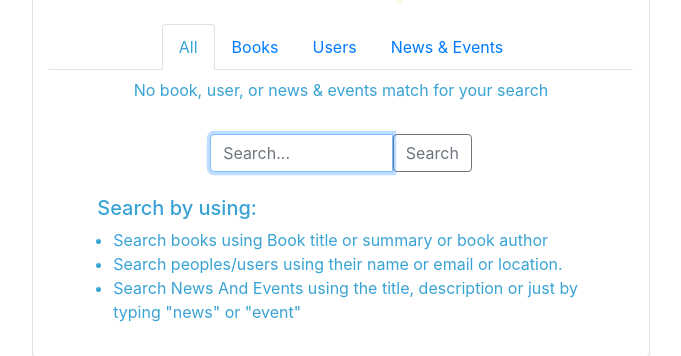
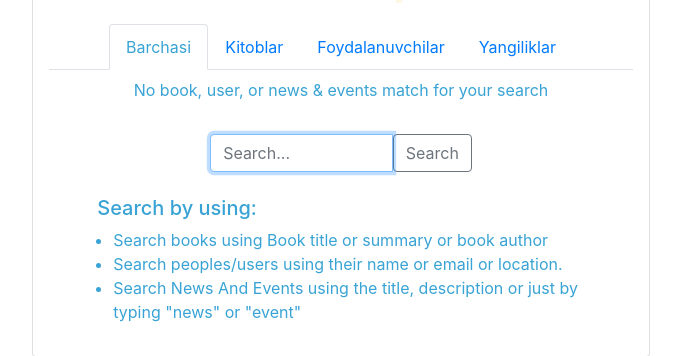
Before and after one commit to Xusanbek0039/django-book-webapp, a Django app: template templates/searchs/search_view.html in a window 1280 px wide. Shown: the part 132-488 px from the top of the page, without its empty margins (299-980 px from the left). Run offline with Django 3.2, Linux system fonts and the light colour scheme; the template is opened without the code that fills it, so the values that code supplies are empty; some libraries are stand-ins or nearby versions.

Commit message:
Update search_view.html

```diff
--- a/templates/searchs/search_view.html
+++ b/templates/searchs/search_view.html
@@ -13,16 +13,16 @@
 
     <ul class="nav nav-tabs justify-content-center" id="myTab" role="tablist">
         <li class="nav-item">
-          <a class="nav-link active" id="all-tab" data-toggle="tab" href="#all" role="tab" aria-controls="all" aria-selected="true">All</a>
+          <a class="nav-link active" id="all-tab" data-toggle="tab" href="#all" role="tab" aria-controls="all" aria-selected="true">Barchasi</a>
         </li>
         <li class="nav-item">
-          <a class="nav-link" id="books-tab" data-toggle="tab" href="#books" role="tab" aria-controls="books" aria-selected="false">Books</a>
+          <a class="nav-link" id="books-tab" data-toggle="tab" href="#books" role="tab" aria-controls="books" aria-selected="false">Kitoblar</a>
         </li>
         <li class="nav-item">
-          <a class="nav-link" id="users-tab" data-toggle="tab" href="#users" role="tab" aria-controls="users" aria-selected="false">Users</a>
+          <a class="nav-link" id="users-tab" data-toggle="tab" href="#users" role="tab" aria-controls="users" aria-selected="false">Foydalanuvchilar</a>
         </li>
         <li class="nav-item">
-          <a class="nav-link" id="news-tab" data-toggle="tab" href="#news" role="tab" aria-controls="news" aria-selected="false">News & Events</a>
+          <a class="nav-link" id="news-tab" data-toggle="tab" href="#news" role="tab" aria-controls="news" aria-selected="false">Yangiliklar</a>
         </li>
     </ul>
     <div class="tab-content" id="myTabContent">
```
